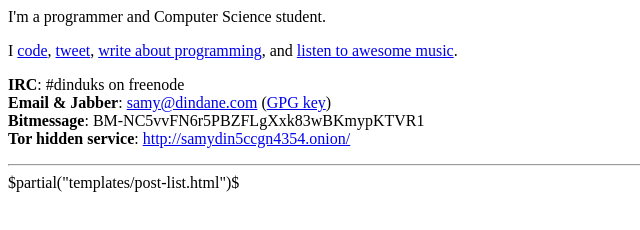
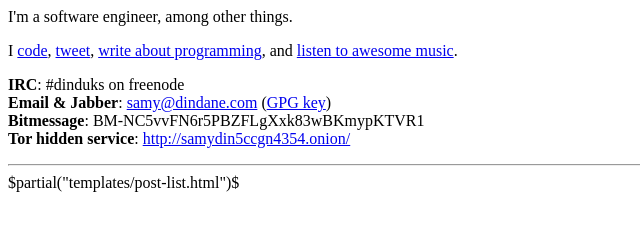
Before and after one commit to Dinduks/samy.dindane.com, a plain HTML site: page index.html in a window 1280 px wide. Shown: the full height of the page, 0-640 px from the left. Drawn offline with Linux system fonts and the light colour scheme.

Commit message:
Change my description

```diff
--- a/index.html
+++ b/index.html
@@ -1,5 +1,5 @@
     <p>
-        I'm a programmer and Computer Science student.
+        I'm a software engineer, among other things.
     </p>
 
     <p>
```
